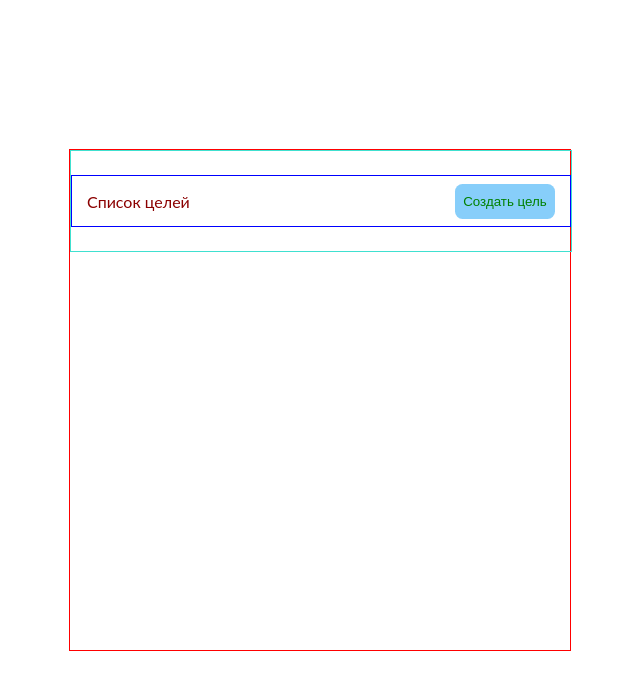
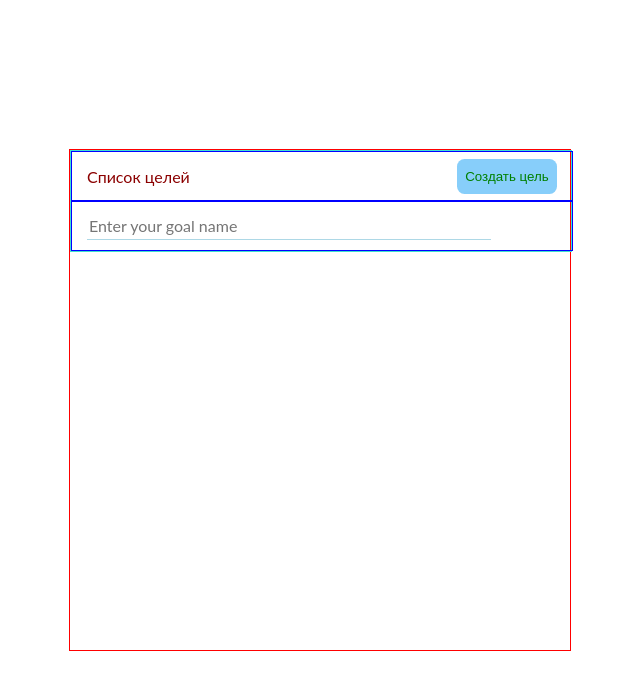
Before and after one commit to rasulam01/ts-task, a React (Create React App) app: page / in a window 1280 px wide. Shown: the top 690 px of the page, without its empty margins (320-960 px from the left). Built offline with nearby package versions, Linux system fonts and the light colour scheme; no server answers.

Commit message:
Input and some visual enhancement added. Trying to map in Typescript at the moment.

```diff
--- a/package.json
+++ b/package.json
@@ -10,6 +10,7 @@
     "@types/node": "^16.11.26",
     "@types/react": "^17.0.39",
     "@types/react-dom": "^17.0.13",
+    "axios": "^0.26.0",
     "react": "^17.0.2",
     "react-css-modules": "^4.7.11",
     "react-dom": "^17.0.2",
--- a/src/App.tsx
+++ b/src/App.tsx
@@ -1,5 +1,5 @@
 import React from 'react';
-import { TodosList } from './components/Todos'
+import { TodosList } from './components/Todos/Todos'
 
 function App() {
   return (
--- a/src/components/Todos.tsx
+++ /dev/null
@@ -1,21 +0,0 @@
-import { FC, useState, useEffect } from "react";
-import styles from './Todos.module.scss'
-
-export const TodosList: React.FC = () => {
-    return (
-        <div className={styles.container}>
-            <div className={styles.menu}>
-                <div className={styles.header}>
-                   <div className={styles.navigation}>
-                       <div>
-                           Список целей
-                       </div>
-                       <div>
-                           <button className={styles.createButton}>Создать цель</button>
-                       </div>
-                   </div>
-                </div>
-            </div>
-        </div>
-    )
-}
--- a/src/components/Todos.module.scss
+++ b/src/components/Todos/Todos.module.scss
@@ -14,6 +14,13 @@
     transition: .35s;
     cursor: pointer;
 
+
+}
+
+@mixin flex($justify: center, $align: center) {
+    display: flex;
+    justify-content: $justify;
+    align-items: $align;
 }
 
 .flex-center{
@@ -21,6 +28,8 @@
     justify-content: center;
     align-items: center;
 }
+
+
 
 .container{
     @extend .flex-center;
@@ -36,25 +45,37 @@
 }
 
 .header{
-    @extend .flex-center;
+    @include flex(flex-start, flex-start);
     width: 100%;
     height: 20%;
     border: 1px solid turquoise;
-
+    flex-direction: column;
 
 }
 
 .navigation{
-    @extend .flex-center;
+    @include flex(space-between, center);
     @include text(darkred);
     width: 100%;
     height: 50%;
     border: 1px solid blue;
-    justify-content: space-between;
+
+}
+
+.navigation div{
     padding: 0 15px 0 15px;
-
 }
 
 .createButton{
     @include button(lightskyblue, green)
 }
+
+.input{
+    @include text(darkblue);
+    width: 400px;
+    height: 25px;
+    border: none;
+    border-bottom: .5px solid lightblue;
+    outline: none;
+
+}
--- /dev/null
+++ b/src/components/Todos/Todos.tsx
@@ -0,0 +1,60 @@
+import { useState, useEffect } from "react";
+import styles from "./Todos.module.scss";
+import axios from 'axios'
+// Importing libraries ...
+
+export const TodosList: React.FC = () => {
+
+  // Data content
+  const [data, setData] = useState<any | undefined>("");
+
+  // Input content
+  const [input, setInput] = useState<string | undefined>("");
+
+  // Input handler
+  const changeInput = (event: any) => {
+    setInput(event.target.value);
+  };
+
+  const fetchData = async () => {
+    const response = await axios.get('https://61851c6723a2fe0017fff39d.mockapi.io/todos')
+    setData(response.data)
+    console.log(response, response.data)
+  }
+
+  useEffect(() => {
+    fetchData()
+  }, [])
+
+
+
+  return (
+    <div className={styles.container}>
+      <div className={styles.menu}>
+        <div className={styles.header}>
+          <div className={styles.navigation}>
+            <div>Список целей</div>
+            <div>
+              <button className={styles.createButton}>Создать цель</button>
+            </div>
+          </div>
+          <div className={styles.navigation}>
+            <div>
+              <input
+                type="text"
+                className={styles.input}
+                placeholder="Enter your goal name"
+                autoFocus
+                value={input}
+                onChange={changeInput}
+              />
+            </div>
+          </div>
+        </div>
+        <div>
+
+        </div>
+      </div>
+    </div>
+  );
+};
--- /dev/null
+++ b/src/interfaces/interfaces.tsx
@@ -0,0 +1,5 @@
+export interface Data {
+    id: number
+    description: string
+    done: boolean
+}
```
Also changed, not shown: src/components/TodosComponent/TodosComponent.tsx (added, +10 -0 lines), src/components/TodosComponent/TodosComponent.module.scss (added), 1 other file (tests, documents, lock files or other folders).
